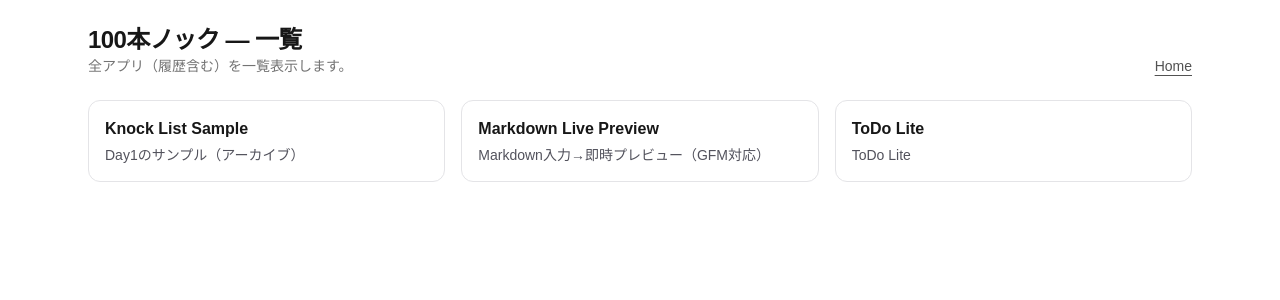
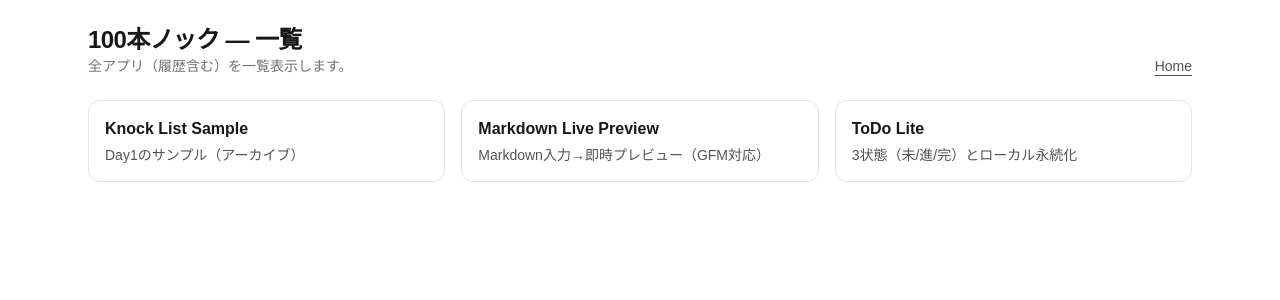
Before and after one commit to matcha4smiley/knock, a Next.js app: page /knocks in a window 1280 px wide. Shown: the top 300 px of the page. Built offline with nearby package versions, Linux system fonts and the light colour scheme.

Commit message:
Fix list description

```diff
--- a/src/app/knocks/page.tsx
+++ b/src/app/knocks/page.tsx
@@ -6,7 +6,7 @@
 const APPS: AppItem[] = [
     { day: 1, slug: 'day1_sample', title: 'Knock List Sample', desc: 'Day1のサンプル（アーカイブ）' },
     { day: 2, slug: 'day2_markdown-pad', title: 'Markdown Live Preview', desc: 'Markdown入力→即時プレビュー（GFM対応）' },
-    { day: 3, slug: 'day3_todo-lite', title: 'ToDo Lite', desc: 'ToDo Lite'},
+    { day: 3, slug: 'day3_todo-lite', title: 'ToDo Lite', desc: '3状態（未/進/完）とローカル永続化' },
     // 以降 Day3, Day4... を追記
 ]
 
```
